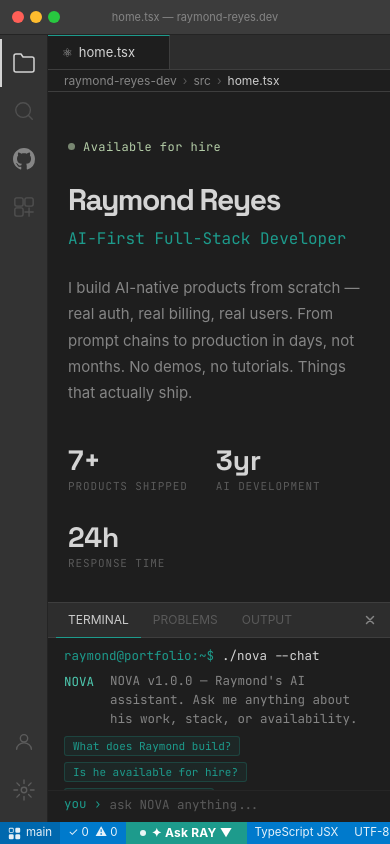
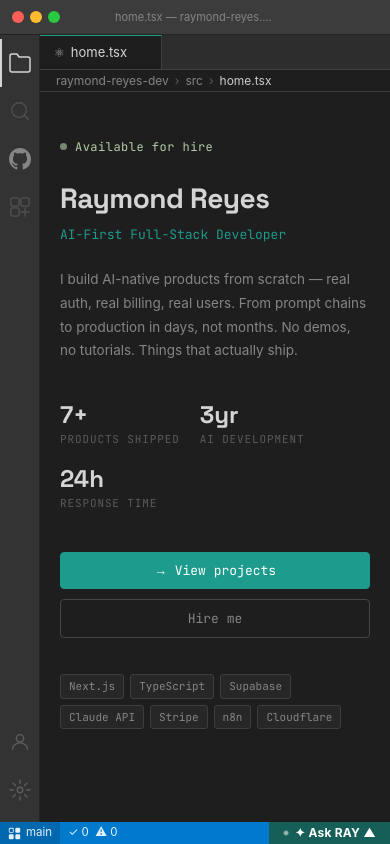
Before and after one commit to RaymondDRH/portafolio, a Next.js app: page / in a window 390 px wide. Built offline with nearby package versions, Linux system fonts and the light colour scheme.

Commit message:
fix: mobile optimization — panel closed by default, responsive layout, fixed paddings

```diff
--- a/app/globals.css
+++ b/app/globals.css
@@ -488,6 +488,9 @@ button { font-family: inherit; cursor: pointer; border: none; background: none;
   90% { background: #1D9B8C !important; }
 }
 
+/* ── Projects View Header ── */
+.projects-view-header { padding: 24px 48px 20px; }
+
 /* ── Responsive ── */
 @media (max-width: 900px) {
   .vsc-sidebar { display: none; }
@@ -497,19 +500,55 @@ button { font-family: inherit; cursor: pointer; border: none; background: none;
     z-index: 100;
     box-shadow: 4px 0 24px rgba(0,0,0,0.6);
   }
-  .vsc-panel { height: 220px; }
-  .home-view  { padding: 24px 20px 40px; }
-  .home-name  { font-size: 38px; letter-spacing: -1.5px; }
-  .home-stats { gap: 28px; }
-  .home-stat-num { font-size: 28px; }
-  .skills-view { padding: 20px 20px 40px; }
-  .skill-groups { grid-template-columns: 1fr 1fr; }
-  .about-content { padding: 16px 20px 40px; }
-  .projects-grid-vsc { grid-template-columns: 1fr; padding: 0 20px; }
+  .vsc-panel          { height: 200px; }
+  .vsc-titlebar-right { display: none; }
+
+  /* Home */
+  .home-view      { padding: 24px 20px 40px; }
+  .home-name      { font-size: 36px; letter-spacing: -1px; }
+  .home-stats     { gap: 24px; }
+  .home-stat-num  { font-size: 26px; }
+  .home-ctas      { flex-direction: column; align-items: flex-start; }
+  .home-cta-btn   { width: 100%; justify-content: center; }
+
+  /* Projects */
+  .projects-view-header   { padding: 20px 20px 16px; }
+  .projects-grid-vsc      { grid-template-columns: 1fr; padding: 0 20px; }
+
+  /* Skills */
+  .skills-view    { padding: 20px 20px 40px; }
+  .skill-groups   { grid-template-columns: 1fr 1fr; }
+
+  /* About */
+  .about-content  { padding: 16px 20px 40px; max-width: 100%; }
+
+  /* Contact */
+  .contact-channels { margin: 16px 0 0; }
 }
+
 @media (max-width: 480px) {
-  .vsc-titlebar-center { font-size: 11px; }
-  .vsc-sidebar { width: 200px; }
-  .home-name  { font-size: 30px; }
-  .skill-groups { grid-template-columns: 1fr; }
+  .vsc-activitybar    { width: 40px; }
+  .vsc-actbar-btn     { width: 40px; }
+  .vsc-sidebar        { width: 220px; }
+  .vsc-titlebar-center { font-size: 11px; max-width: 160px; overflow: hidden; text-overflow: ellipsis; white-space: nowrap; }
+
+  /* Home */
+  .home-name      { font-size: 28px; letter-spacing: -0.5px; }
+  .home-role      { font-size: 13px; }
+  .home-bio       { font-size: 13.5px; }
+  .home-stats     { gap: 20px; }
+  .home-stat-num  { font-size: 24px; }
+
+  /* Projects */
+  .projects-view-header { padding: 16px 16px 12px; }
+  .projects-grid-vsc    { padding: 0 16px; }
+
+  /* Skills / About / Contact */
+  .skills-view    { padding: 16px 16px 32px; }
+  .skill-groups   { grid-template-columns: 1fr; }
+  .about-content  { padding: 14px 16px 32px; }
+
+  /* Status bar — hide non-essential items */
+  .vsc-statusbar-right .vsc-status-item:not(.vsc-nova-btn) { display: none; }
+  .vsc-nova-btn { display: flex !important; }
 }
--- a/components/ProjectsView.tsx
+++ b/components/ProjectsView.tsx
@@ -178,7 +178,7 @@ const PROJECTS: Project[] = [
 export default function ProjectsView() {
   return (
     <div>
-      <div style={{ padding: '24px 48px 20px' }}>
+      <div className="projects-view-header">
         <h2 className="projects-view-title">Projects</h2>
         <div className="projects-view-sub">// 7 production products shipped — real users, real auth, real billing</div>
       </div>
--- a/components/VSCodeShell.tsx
+++ b/components/VSCodeShell.tsx
@@ -53,12 +53,16 @@ export default function VSCodeShell() {
   const [active, setActive]       = useState<FileId>('home')
   const [open, setOpen]           = useState<FileId[]>(['home'])
   const [sidebarOpen, setSidebar] = useState(true)
-  const [panelOpen, setPanel]     = useState(true)
+  const [panelOpen, setPanel]     = useState(false)
   const [msgs, setMsgs]           = useState<Msg[]>([INIT_MSG])
   const [input, setInput]         = useState('')
   const [busy, setBusy]           = useState(false)
   const panelRef = useRef<HTMLDivElement>(null)
   const inputRef = useRef<HTMLInputElement>(null)
+
+  useEffect(() => {
+    if (window.innerWidth >= 900) setPanel(true)
+  }, [])
 
   useEffect(() => {
     if (panelRef.current) panelRef.current.scrollTop = panelRef.current.scrollHeight
```
